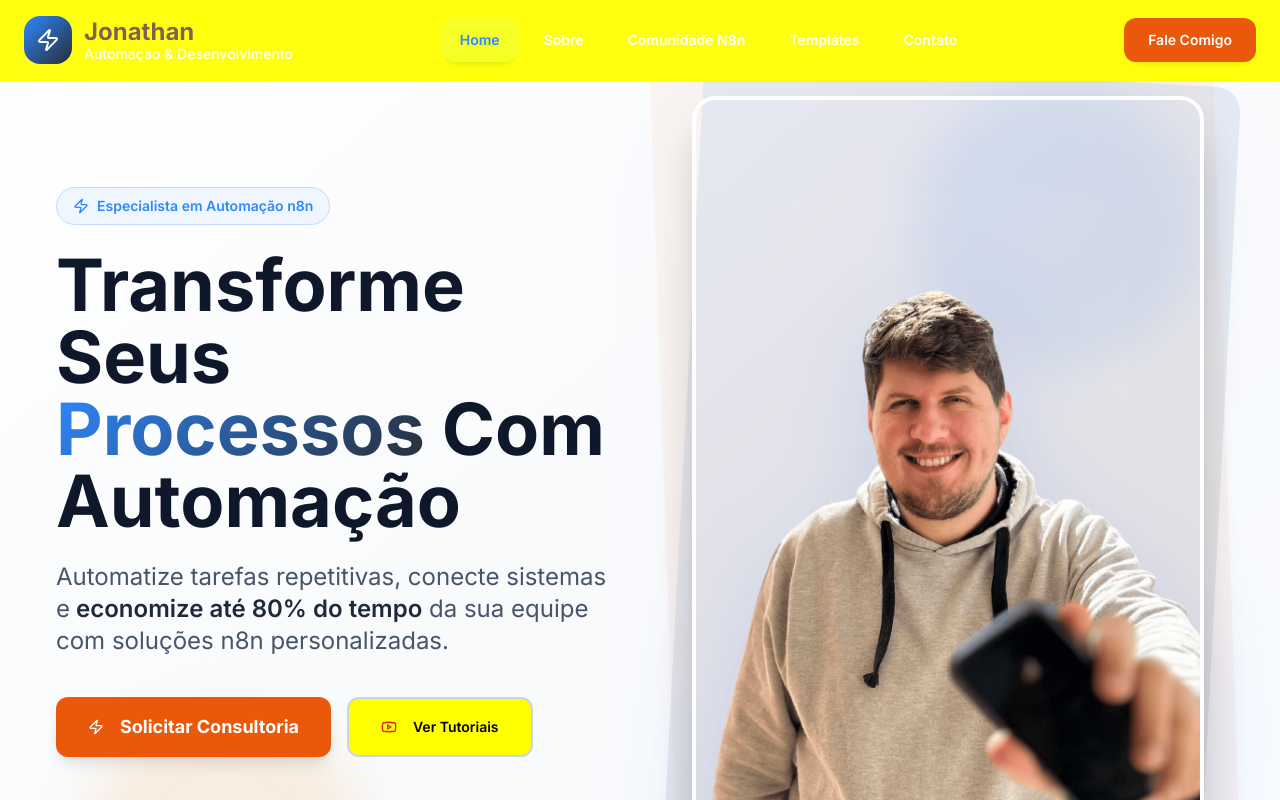
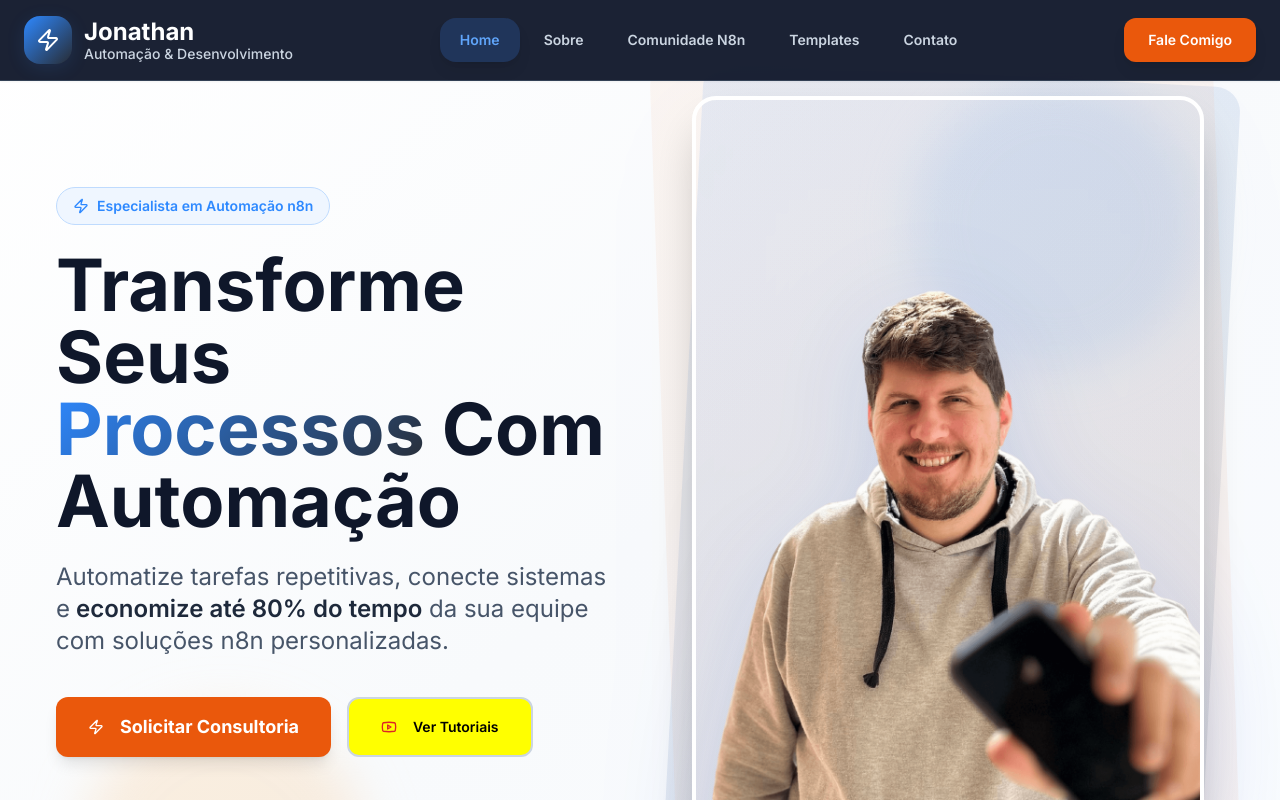
Before and after one commit to jonathandacruz/jonathancruz-automation-hub, a React (Vite) app: page / in a window 1280 px wide. Shown: the top 800 px of the page. Built offline with nearby package versions, Linux system fonts and the light colour scheme.

Commit message:
Change menu background color
Change the menu background color to a dark blue.

```diff
--- a/src/components/Header.tsx
+++ b/src/components/Header.tsx
@@ -18,7 +18,7 @@ const Header = () => {
   const isActive = (path: string) => location.pathname === path;
 
   return (
-    <header className="fixed top-0 left-0 right-0 z-50 bg-background/95 backdrop-blur-lg border-b border-border shadow-sm">
+    <header className="fixed top-0 left-0 right-0 z-50 bg-slate-900/95 backdrop-blur-lg border-b border-slate-700 shadow-sm">
       <nav className="container mx-auto px-4 lg:px-6 h-20 flex items-center justify-between">
         {/* Logo Modernizado */}
         <Link to="/" className="flex items-center space-x-3 group">
@@ -26,8 +26,8 @@ const Header = () => {
             <Zap className="h-6 w-6 text-white" />
           </div>
           <div className="hidden sm:block">
-            <span className="text-2xl font-bold text-foreground">Jonathan</span>
-            <div className="text-sm text-muted-foreground font-medium -mt-1">Automação & Desenvolvimento</div>
+            <span className="text-2xl font-bold text-white">Jonathan</span>
+            <div className="text-sm text-slate-300 font-medium -mt-1">Automação & Desenvolvimento</div>
           </div>
         </Link>
 
@@ -39,13 +39,13 @@ const Header = () => {
               to={item.href}
               className={`px-5 py-3 rounded-2xl text-sm font-semibold transition-all duration-300 relative overflow-hidden group ${
                 isActive(item.href)
-                  ? "text-primary bg-primary/10 shadow-lg"
-                  : "text-muted-foreground hover:text-foreground hover:bg-accent/50"
+                  ? "text-blue-400 bg-blue-500/20 shadow-lg"
+                  : "text-slate-300 hover:text-white hover:bg-slate-800/50"
               }`}
             >
               <span className="relative z-10">{item.name}</span>
               {!isActive(item.href) && (
-                <div className="absolute inset-0 bg-gradient-to-r from-primary/5 to-secondary/5 opacity-0 group-hover:opacity-100 transition-opacity duration-300" />
+                <div className="absolute inset-0 bg-gradient-to-r from-blue-500/10 to-purple-500/10 opacity-0 group-hover:opacity-100 transition-opacity duration-300" />
               )}
             </Link>
           ))}
@@ -73,7 +73,7 @@ const Header = () => {
 
       {/* Mobile Menu */}
       {isMenuOpen && (
-        <div className="lg:hidden bg-background/98 backdrop-blur-lg border-b border-border shadow-lg animate-fade-in">
+        <div className="lg:hidden bg-slate-900/98 backdrop-blur-lg border-b border-slate-700 shadow-lg animate-fade-in">
           <div className="container mx-auto px-4 py-6 space-y-4">
             {navigation.map((item) => (
               <Link
@@ -81,8 +81,8 @@ const Header = () => {
                 to={item.href}
                 className={`block px-4 py-3 rounded-xl text-base font-semibold transition-all duration-200 ${
                   isActive(item.href)
-                    ? "text-brand-primary bg-blue-50"
-                    : "text-slate-700 hover:text-slate-900 hover:bg-slate-100"
+                    ? "text-blue-400 bg-blue-500/20"
+                    : "text-slate-300 hover:text-white hover:bg-slate-800/50"
                 }`}
                 onClick={() => setIsMenuOpen(false)}
               >
```
